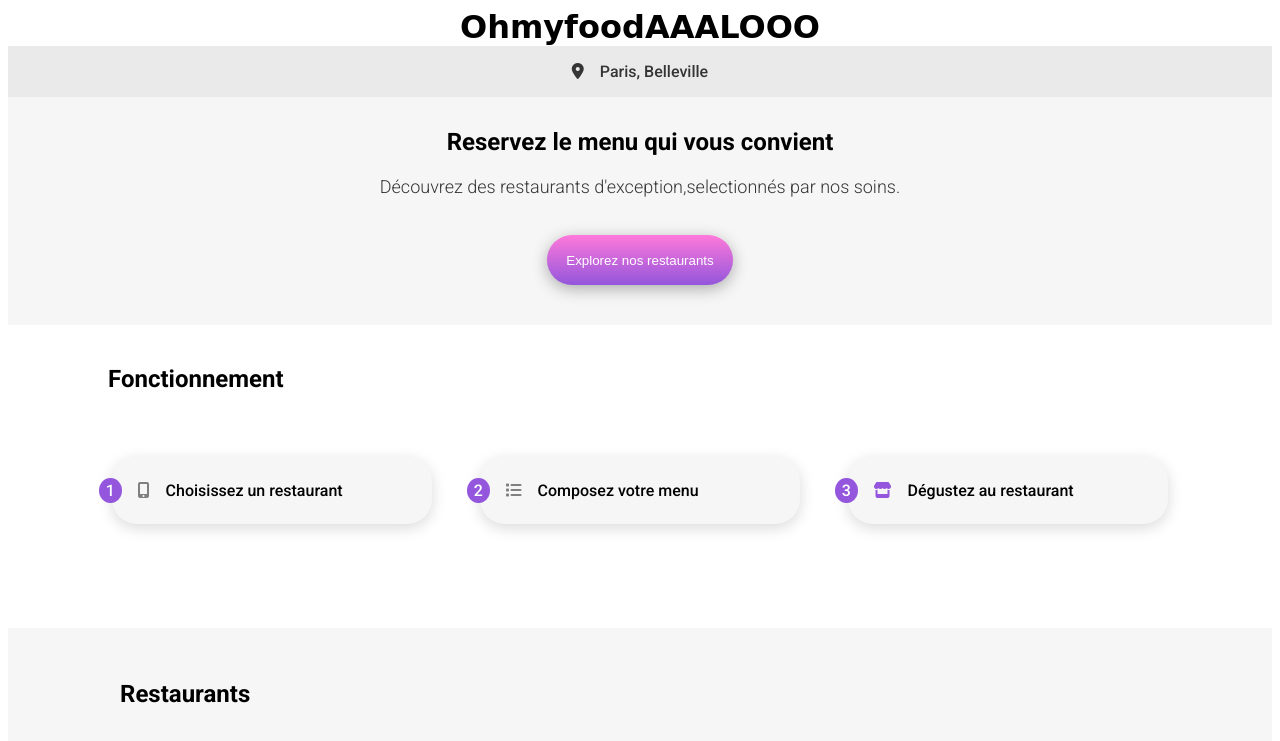
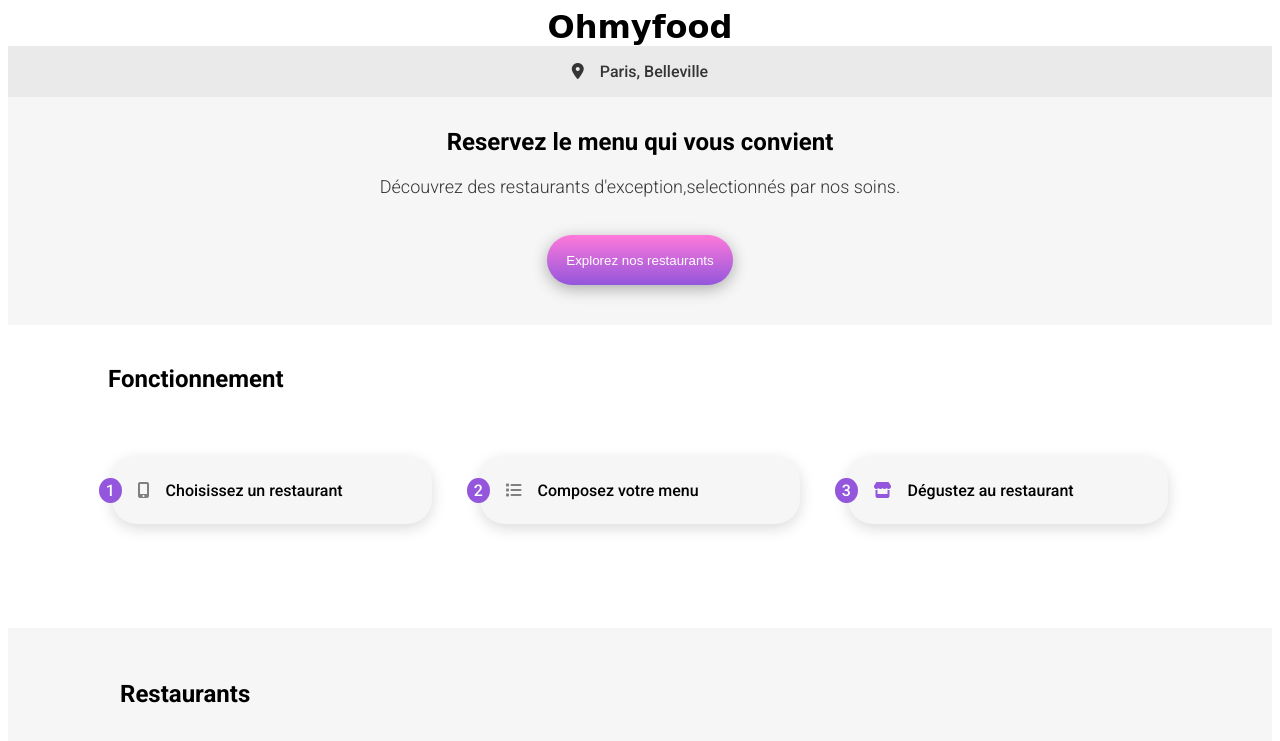
Before and after one commit to tairchaima/Ohmy_Food, a plain HTML site: page Ohmyfoodprojet/index.html in a window 1280 px wide. Shown: the top 741 px of the page. Drawn offline with Linux system fonts and the light colour scheme; a web font is replaced by a local one.

Commit message:
return to default version

```diff
--- a/Ohmyfoodprojet/index.html
+++ b/Ohmyfoodprojet/index.html
@@ -33,7 +33,7 @@
         </div>
     </div>
     <header>
-        <h1>OhmyfoodAAALOOO</h1>
+        <h1>Ohmyfood</h1>
         <div class="location">
             <i class="fa-solid fa-location-dot"></i>
             <p>Paris, Belleville</p>
```
